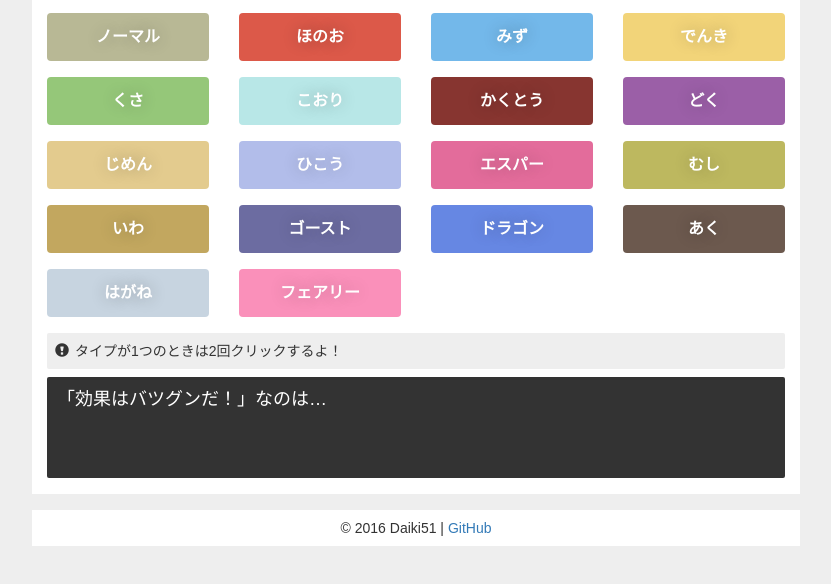
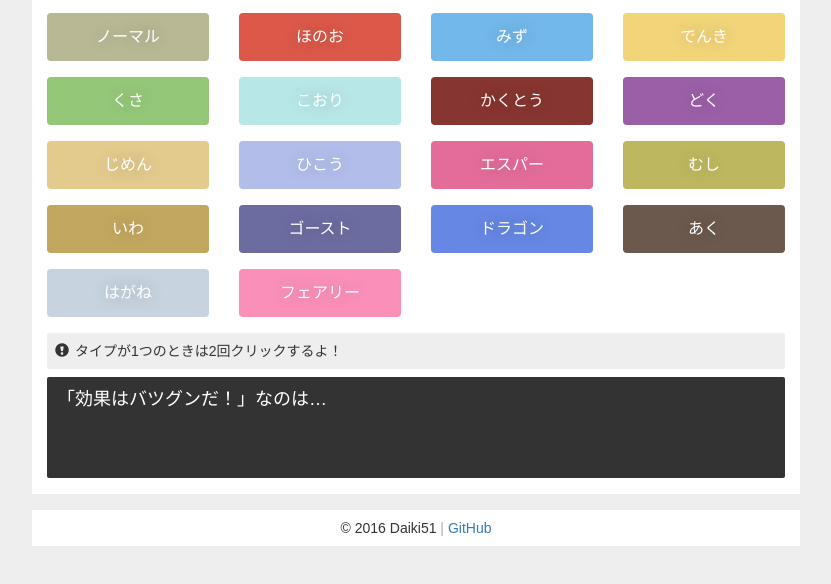
Before and after one commit to Daiki51/poke-type-diagnosis, a plain HTML site: page index.html in a window 1280 px wide. Shown: the part 136-720 px from the top of the page, without its empty margins (224-1055 px from the left). Drawn offline with nearby package versions, Linux system fonts and the light colour scheme.

Commit message:
small fix

```diff
--- a/index.html
+++ b/index.html
@@ -94,7 +94,7 @@
     <!--    </ol>-->
     <!--</div>-->
     <div class="footer container">
-        © 2016 Daiki51 | <a href="https://github.com/Daiki51/poke-type-diagnosis" target="_brank">GitHub</a>
+        © 2016 Daiki51 <span class="separator">|</span> <a href="https://github.com/Daiki51/poke-type-diagnosis" target="_brank">GitHub</a>
     </div>
     <script src="https://ajax.googleapis.com/ajax/libs/jquery/3.1.1/jquery.min.js"></script>
     <script src="https://maxcdn.bootstrapcdn.com/bootstrap/3.3.7/js/bootstrap.min.js" integrity="sha384-Tc5IQib027qvyjSMfHjOMaLkfuWVxZxUPnCJA7l2mCWNIpG9mGCD8wGNIcPD7Txa" crossorigin="anonymous"></script>
--- a/style.scss
+++ b/style.scss
@@ -25,7 +25,7 @@ $poke-type-colors: #b8b895 #dc5949 #73b8ea #f2d479 #95c779 #b8e7e7 #873530 #9b5f
     line-height: 48px;
     text-align: center;
     font-size: 16px;
-    font-weight: bold;
+    // font-weight: bold;
     color: #fff;
     -webkit-user-select: none;
     -moz-user-select: none;
@@ -85,4 +85,7 @@ $poke-type-colors: #b8b895 #dc5949 #73b8ea #f2d479 #95c779 #b8e7e7 #873530 #9b5f
 .footer {
     padding: 8px;
     text-align: center;
+    .separator {
+        color: #aaa;
+    }
 }
```
Also changed, not shown: style.css, 1 other file.
